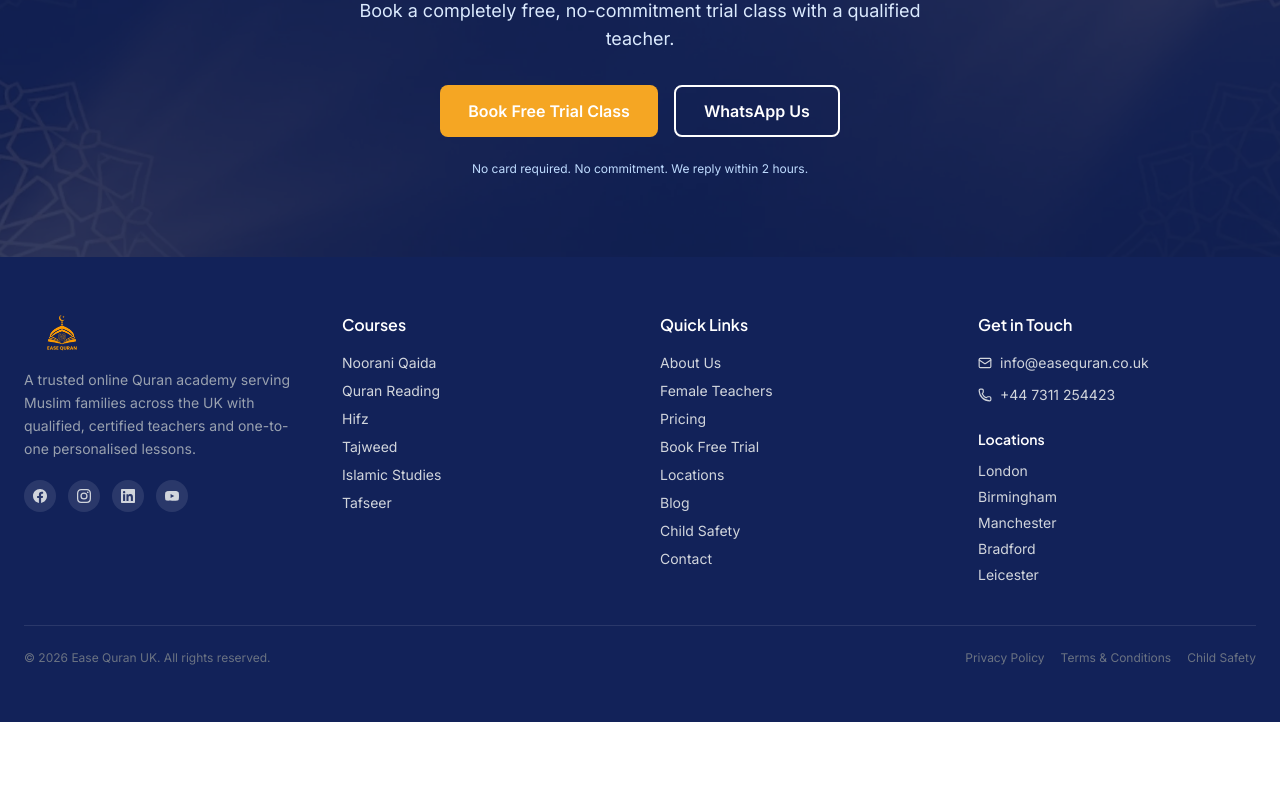
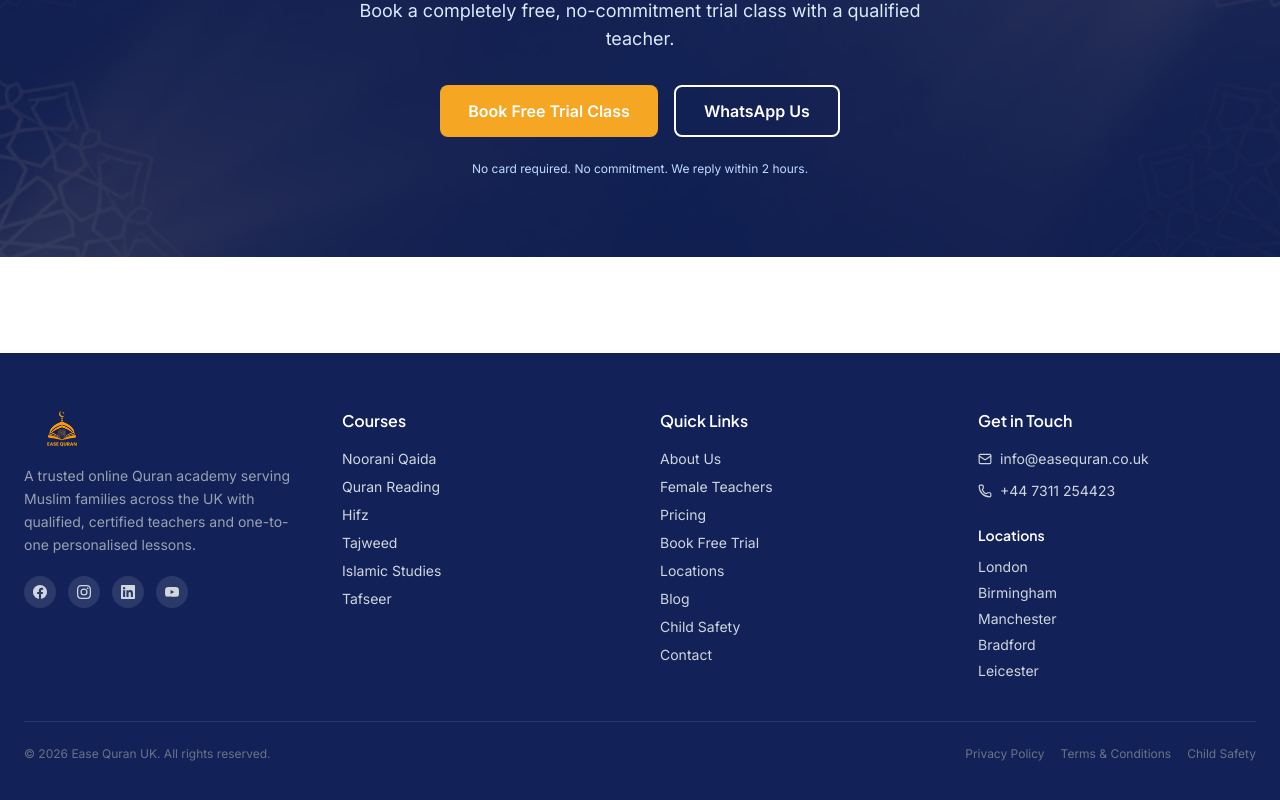
Before and after one commit to easequran/ease-quran-uk, a Next.js app: page / in a window 1280 px wide. Shown: the part 8937-9737 px from the top of the page. Before the commit the page ends 9659 px from the top, so only its background shows below. Built offline with nearby package versions, Linux system fonts and the light colour scheme.

Commit message:
Homepage: add spacing between CTA band and footer

```diff
--- a/app/page.tsx
+++ b/app/page.tsx
@@ -364,6 +364,7 @@
       </section>
 
       <CTABand />
+      <div className="h-16 md:h-24" aria-hidden="true" />
       <div className="lg:hidden h-14" aria-hidden="true" />
     </>
   );
```
